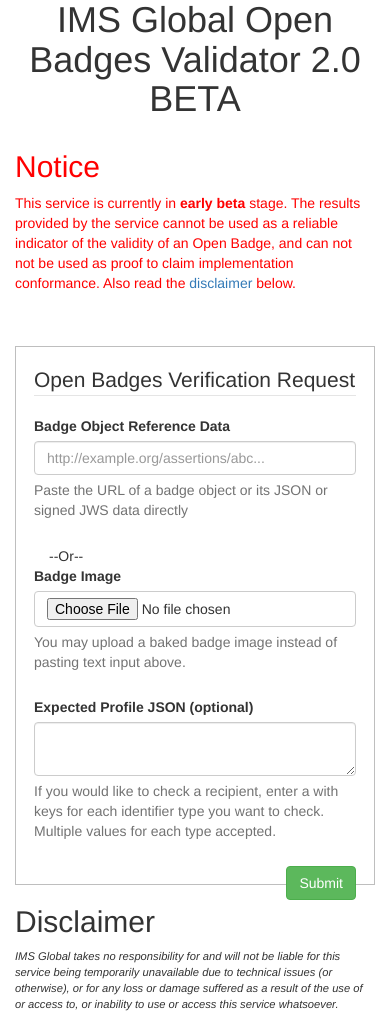
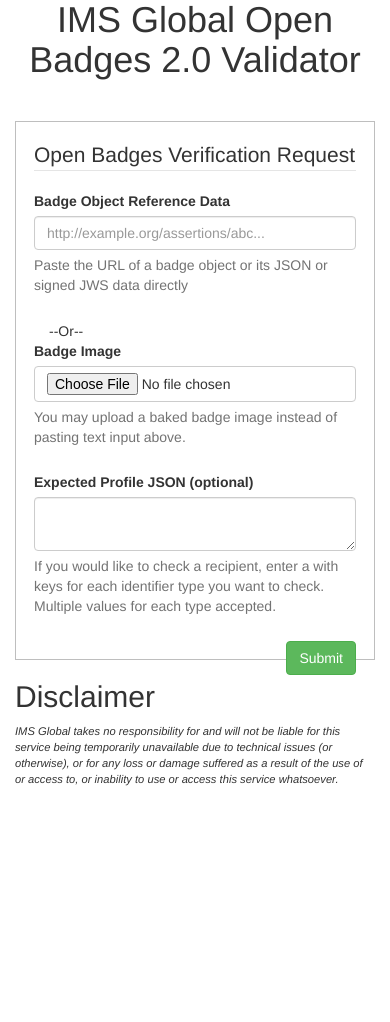
Before and after one commit to 1EdTech/openbadges-validator-core, a Flask app: page / in a window 390 px wide. Shown: the part 321-1343 px from the top of the page. After the commit the page ends 1107 px from the top, so only its background shows below. Run offline with Flask 2, Linux system fonts and the light colour scheme; some libraries are stand-ins or nearby versions.

Commit message:
update version.py, remove beta warnings from readme and flask start page

```diff
--- a/openbadges/verifier/server/templates/base.html
+++ b/openbadges/verifier/server/templates/base.html
@@ -2,7 +2,7 @@
 <html>
 <head>
 	<meta charset="utf-8" />
-	<title>IMS Global Open Badges 2.0 Validator BETA</title>
+	<title>IMS Global Open Badges 2.0 Validator</title>
 	<link rel="stylesheet" type="text/css" href="/static/screen.css">
     <link rel="stylesheet" href="https://maxcdn.bootstrapcdn.com/bootstrap/3.3.7/css/bootstrap.min.css" integrity="sha384-BVYiiSIFeK1dGmJRAkycuHAHRg32OmUcww7on3RYdg4Va+PmSTsz/K68vbdEjh4u" crossorigin="anonymous">
 </head>
@@ -18,20 +18,7 @@
     </div>
 </header>
 
-<h1>IMS Global Open Badges Validator 2.0 BETA</h1>
-
-<section id="notice" class="row">
-    <div class="col-md-2"></div>
-    <div class="col-md-8">
-        <h2 >Notice</h2>
-        <p>
-            This service is currently in <strong>early beta</strong> stage. The results provided by the service cannot
-            be used as a reliable indicator of the validity of an Open Badge, and can not not be used as proof to claim
-            implementation conformance. Also read the <a href="#disclaimer">disclaimer</a> below.
-        </p>
-    </div>
-    <div class="col-md-2"></div>
-</section>
+<h1>IMS Global Open Badges 2.0 Validator</h1>
 
 {% block main %}{% endblock %}
 
--- a/openbadges/version.py
+++ b/openbadges/version.py
@@ -1 +1 @@
-VERSION = (1, 0, 0, 'rc1')
+VERSION = (1, 0, 0)
```
Also changed, not shown: README.md.
